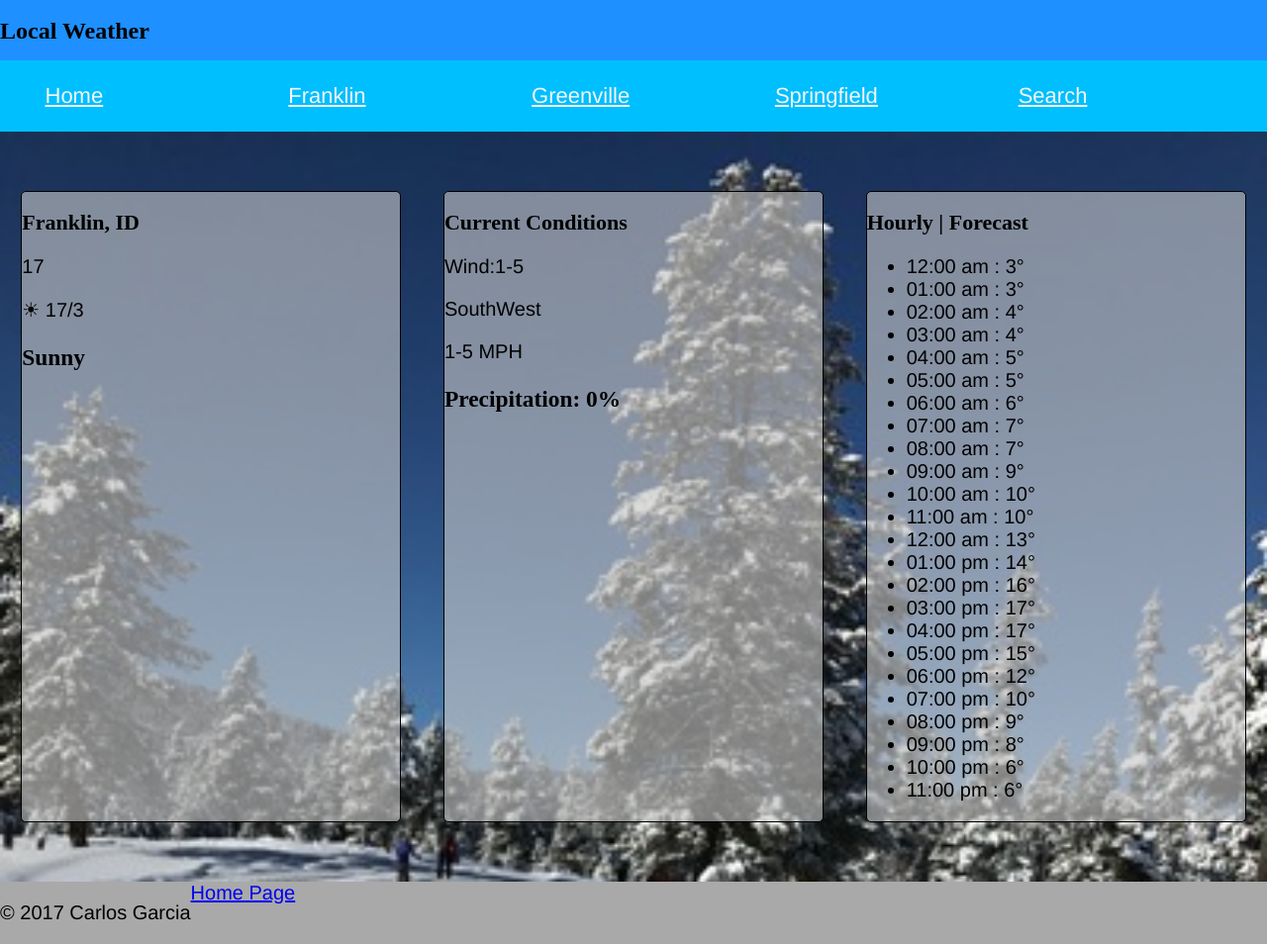
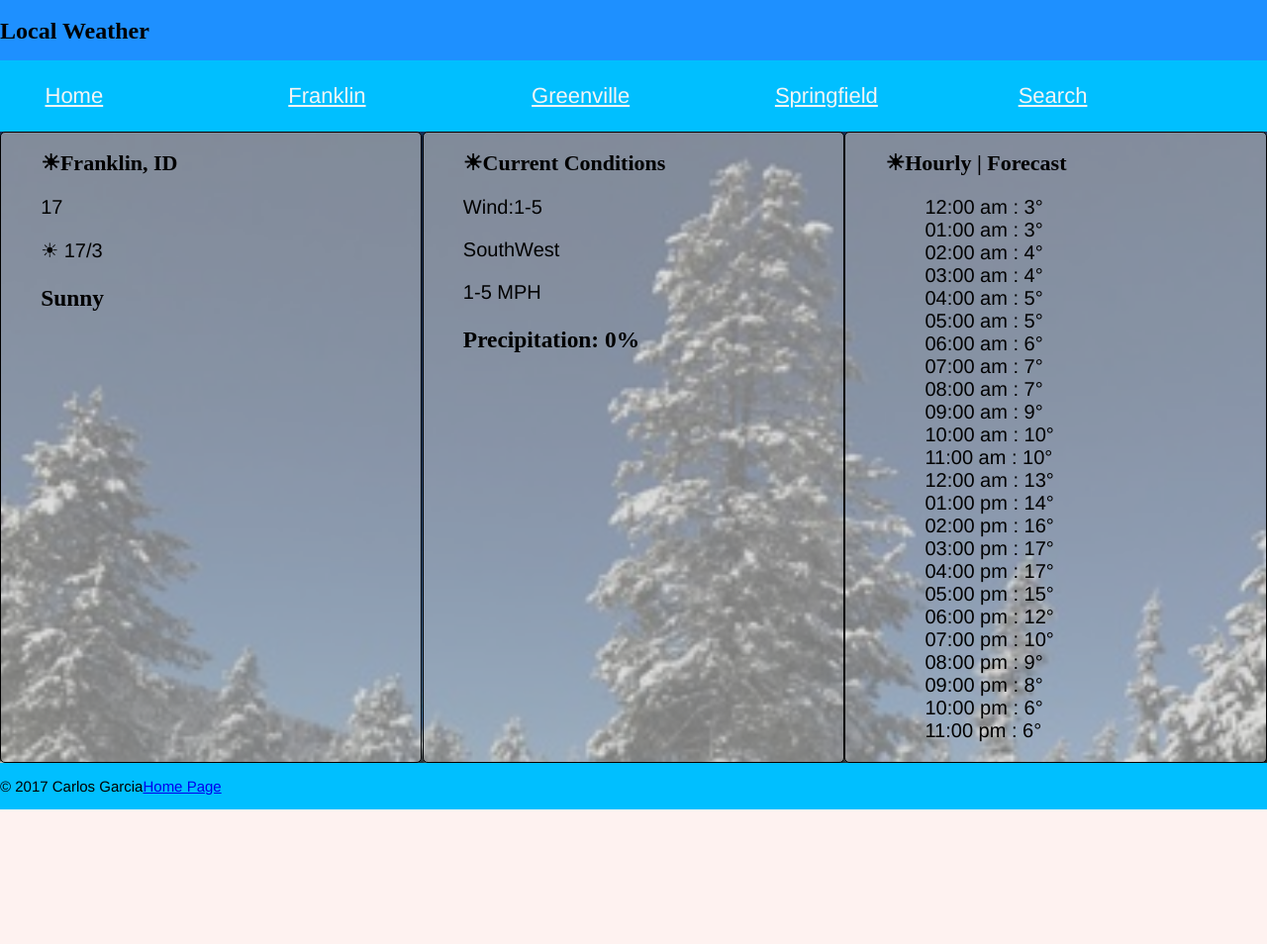
Before and after one commit to carlosvaleiro/carlosvaleiro.github.io, a plain HTML site: page WEATHER/franklin.html in a window 1280 px wide. Shown: the part 102-1056 px from the top of the page at 99% size. After the commit the page ends 920 px from the top, so only its background shows below. Drawn offline with Linux system fonts and the light colour scheme; a web font is replaced by a local one.

Commit message:
FLEX-CONTAINER

```diff
--- a/WEATHER/franklin-css.css
+++ b/WEATHER/franklin-css.css
@@ -45,11 +45,6 @@ body {
 
 /*Attributes for the main section*/
 
-main {
-    display: flex;
-    flex-flow: column nowrap;
-    align-items: center;
-}
 
 
 /*Attributes for the nav bar general*/
@@ -147,6 +142,9 @@ header {
 main {
     background-image: url("sunny-winter.jpg");
     background-size: cover;
+    display: flex;
+    flex-flow: column nowrap;
+    align-items: center;
 
 }
 
@@ -155,8 +153,8 @@ main {
 
 footer {
     display: flex;
-    font-size: 20px;
-    background-color: darkgrey;
+    font-size: 15px;
+    background-color: deepskyblue;
 }
 
 .cur_conditions,
@@ -173,15 +171,26 @@ footer {
 
     main {
         flex-flow: row wrap;
-        justify-content: space-between;
+        justify-content: center;
         align-items: stretch;
+        padding: 0;
+        margin: 0;
+
     }
 
     .cur_conditions,
     .hourly,
     .location {
-        width: 30%;
+        width: 33.3%;
+        text-align: left;
+        text-indent: 30pt;
+        background-size: cover;
+        padding: 0;
+        margin-top: 0;
+        margin-bottom: 0;
+
         }
+
     nav {
        position: relative;
        padding: 1em;
--- a/WEATHER/franklin.html
+++ b/WEATHER/franklin.html
@@ -29,7 +29,7 @@
     </nav>
     <main>
         <div class="location">
-            <h2>Franklin, ID</h2>
+            <h2>&#9728;Franklin, ID</h2>
             <p>17</p>
             <p>&#9728; 17/3</p>
             <h3>Sunny</h3>
@@ -37,7 +37,7 @@
 
 
         <div class="cur_conditions">
-            <h2>Current Conditions</h2>
+            <h2> &#9728;Current Conditions</h2>
             <p>Wind:1-5</p>
             <p>SouthWest</p>
             <p>1-5 MPH</p>
@@ -45,8 +45,8 @@
         </div>
 
         <div class="hourly">
-            <h2> Hourly | Forecast</h2>
-            <ul>
+            <h2>&#9728;Hourly | Forecast</h2>
+            <ul style="list-style-type:none">
                 <li>12:00 am : 3&#176; </li>
                 <li>01:00 am : 3&#176; </li>
                 <li>02:00 am : 4&#176; </li>
@@ -77,7 +77,7 @@
     </main>
     <footer>
         <p>&copy; 2017 Carlos Garcia</p>
-        <a href="https://carlosvaleiro.github.io/">Home Page</a>
+        <p><a href="https://carlosvaleiro.github.io/">Home Page</a></p>
     </footer>
     </div>
 </body>
```
